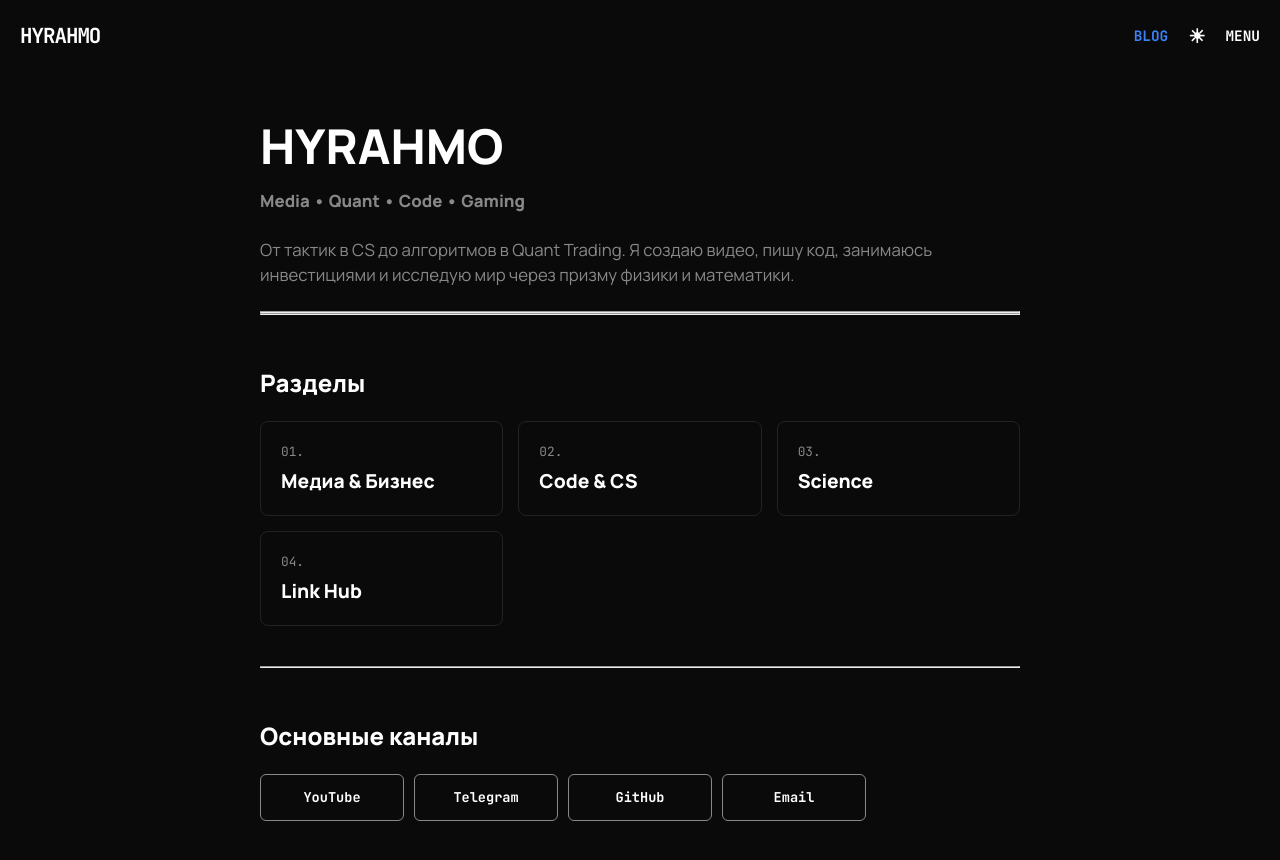
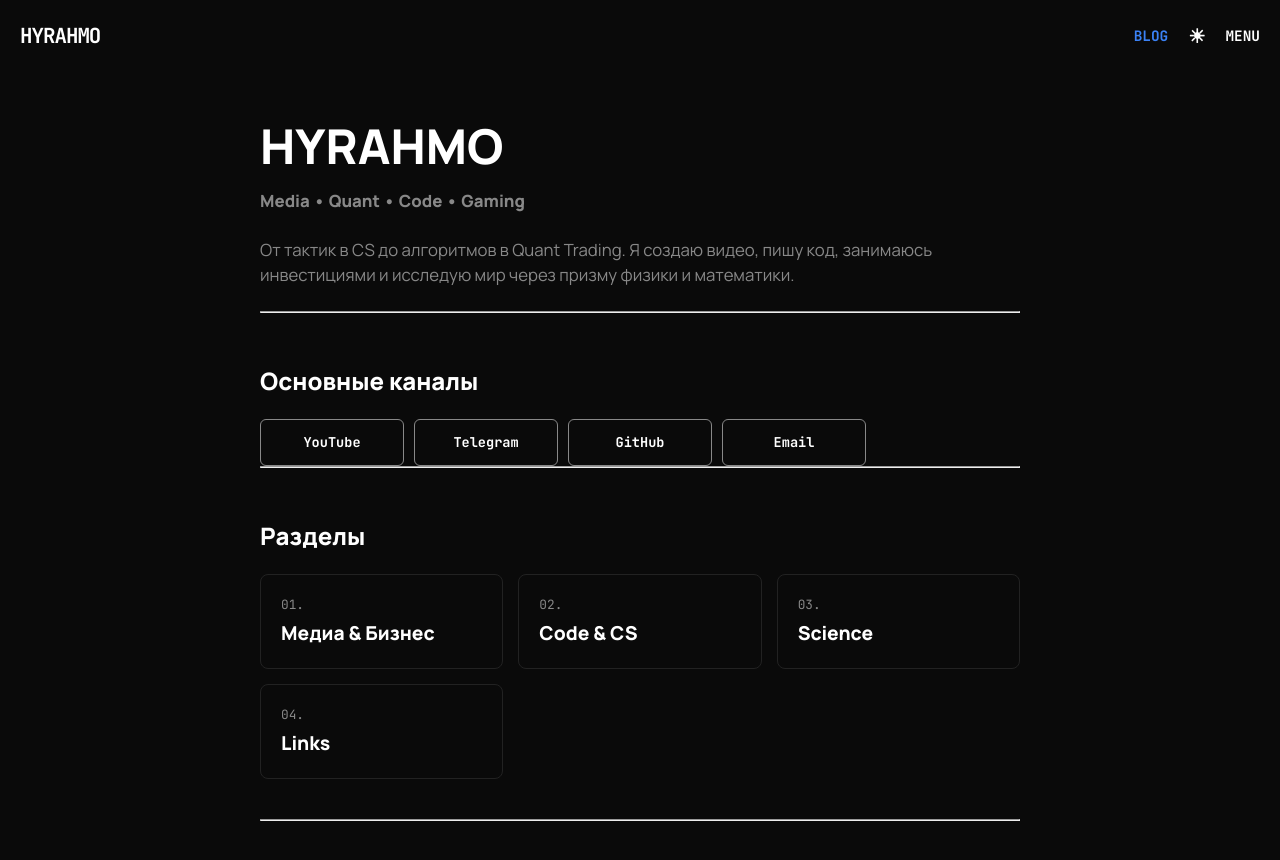
Before and after one commit to hyrahmo/hyrahmoru, a Jekyll site: the page built from index.md, in a window 1280 px wide and 900 px high. Shown: the top 860 px of the window. Built offline with Jekyll 4.4.1, drawn with Linux system fonts in a browser that asks for light colours.

Commit message:
Add main channels section with social links

```diff
--- a/index.md
+++ b/index.md
@@ -11,6 +11,17 @@ title: Главная
 Я создаю видео, пишу код, занимаюсь инвестициями и исследую мир через призму физики и математики.
 
 ---
+
+<!-- ОСНОВНЫЕ СОЦСЕТИ -->
+## Основные каналы
+
+<div class="matrix-grid">
+  <a href="https://youtube.com/@hyrahmo" target="_blank" class="link-btn major-link">YouTube</a>
+  <a href="https://t.me/hyrahmo" target="_blank" class="link-btn major-link">Telegram</a>
+  <a href="https://github.com/hyrahmo" target="_blank" class="link-btn major-link">GitHub</a>
+  <a href="mailto:contact@hyrahmo.com" class="link-btn major-link">Email</a>
+</div>
+
 ---
 
 <!-- КНОПКИ НАВИГАЦИИ ПО РАЗДЕЛАМ -->
@@ -34,18 +45,8 @@ title: Главная
 
    <a href="/links" class="nav-card">
     <span>04.</span>
-    <strong>Link Hub</strong>
+    <strong>Links</strong>
   </a>
 </div>
 
 ---
-
-<!-- ОСНОВНЫЕ СОЦСЕТИ -->
-## Основные каналы
-
-<div class="matrix-grid">
-  <a href="https://youtube.com/@hyrahmo" target="_blank" class="link-btn major-link">YouTube</a>
-  <a href="https://t.me/hyrahmo" target="_blank" class="link-btn major-link">Telegram</a>
-  <a href="https://github.com/hyrahmo" target="_blank" class="link-btn major-link">GitHub</a>
-  <a href="mailto:contact@hyrahmo.com" class="link-btn major-link">Email</a>
-</div>
```
